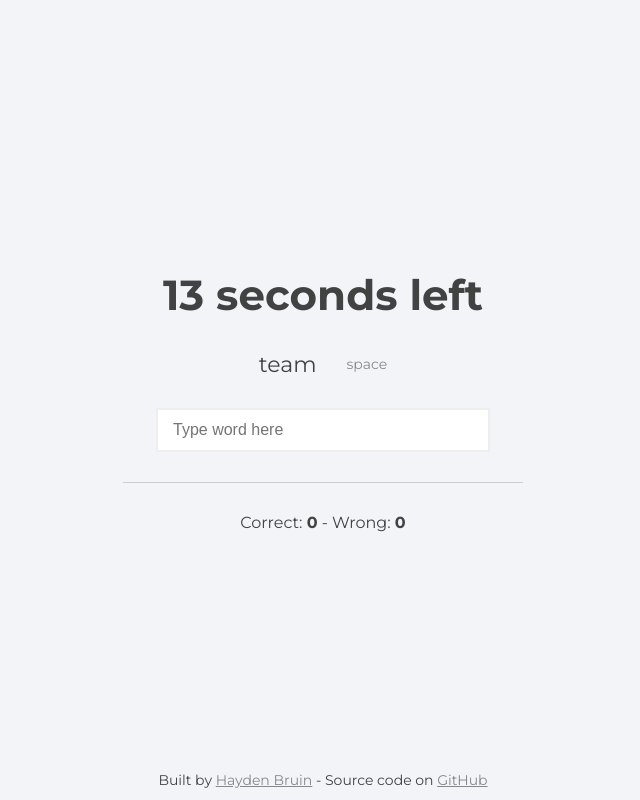
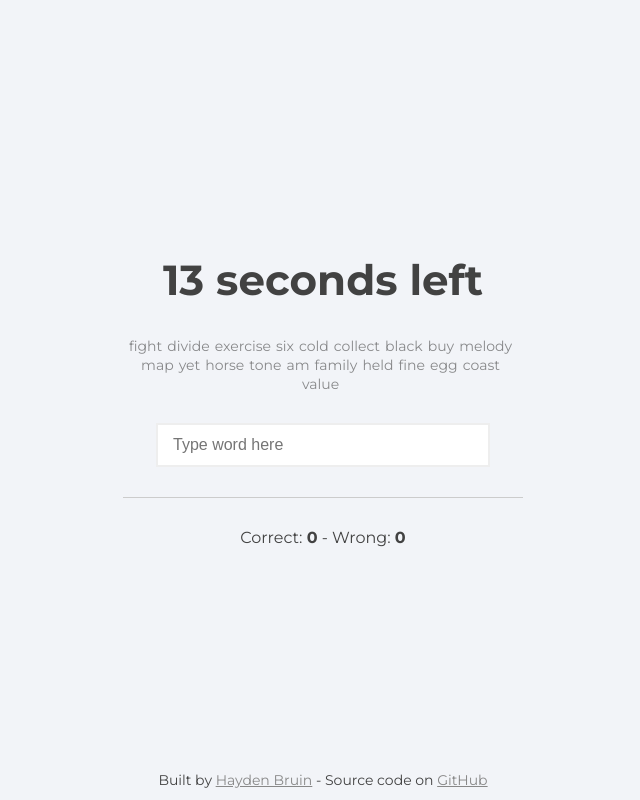
Before and after one commit to HaydenBruin/Typing-Speed-Test, a React app: page / in a window 1280 px wide. Both pictures are taken after a click on the button "START TEST". Shown: the whole page, without its empty margins (317-957 px from the left). Built offline with nearby package versions, Linux system fonts and the light colour scheme.

Commit message:
WIP: support for multiple words showing up at once

```diff
--- a/src/Common.scss
+++ b/src/Common.scss
@@ -68,17 +68,19 @@ button, .button {
 
         .words {
             margin-bottom: 30px;
+            display: block;
+            word-wrap: break-word;
 
-            .current {
-                font-size: 22px;
-                margin: 0px 15px;
-                vertical-align: middle;
-            }
-            .next {
+            .word {
                 opacity: 0.6;
-                margin: 0px 15px;
+                margin-right: 5px;
                 font-size: 14px;
-                vertical-align: middle;
+                display: inline-block;
+
+                &.active {
+                    opacity: 1;
+                    font-size: 22px;
+                }
             }
         }
 
--- a/src/TypingTest.js
+++ b/src/TypingTest.js
@@ -36,10 +36,7 @@ export default class TypingTest extends Component {
         countdown: this.defaultSettings.testSeconds,
         typedWord: "",
         wpm: 0,
-        words: {
-            currentWord: "",
-            nextWord: ""
-        },
+        words: [],
         answers: {
             correct: 0,
             wrong: 0
@@ -54,6 +51,15 @@ export default class TypingTest extends Component {
         return this.words[Math.floor(Math.random() * this.words.length)];
     }
 
+    getRandomWords = () => {
+        const words = [];
+        for(var i = 0; i < 20; i++)
+        {
+            words[i] = this.getRandomWord();
+        }
+        return words;
+    }
+
     startTest = () => {
         this.setState({
             countdown: this.defaultSettings.testSeconds,
@@ -64,10 +70,7 @@ export default class TypingTest extends Component {
                 correct: 0,
                 wrong: 0
             },
-            words: {
-                currentWord: this.getRandomWord(),
-                nextWord: this.getRandomWord(),
-            }
+            words: this.getRandomWords()
         })
 
         // START COUNTDOWN TIMER
@@ -116,7 +119,7 @@ export default class TypingTest extends Component {
         var correct = this.state.answers.correct;
         var wrong = this.state.answers.wrong;
 
-        if(this.state.typedWord.toLowerCase() === this.state.words.currentWord.toLowerCase()) correct++;
+        if(this.state.typedWord.toLowerCase() === this.state.words[0].toLowerCase()) correct++;
             else wrong++;
 
         this.setState({
@@ -124,10 +127,7 @@ export default class TypingTest extends Component {
                 correct: correct,
                 wrong: wrong
             },
-            words: {
-                currentWord: this.state.words.nextWord,
-                nextWord: this.getRandomWord()
-            },
+            words: this.getRandomWords(),
             typedWord: ""
         })
     }
@@ -139,8 +139,11 @@ export default class TypingTest extends Component {
                 <form action="?" onSubmit={(e) => this.checkWord(e)}>
                     <h1>{this.state.countdown} seconds left</h1>
                     <div className="words">
-                        <span className="current">{this.state.words.currentWord}</span>
-                        <span className="next">{this.state.words.nextWord}</span>
+                        {
+                            this.state.words.map((word, index) => {
+                                return <div className="word" key={index}>{word}</div>
+                            })
+                        }
                     </div>
 
                     <input autoFocus type="text" placeholder="Type word here" value={this.state.typedWord} onChange={(e) => this.handleTypingWord(e)} onKeyDown={(e) => this.handleKeyPress(e)} />
```
